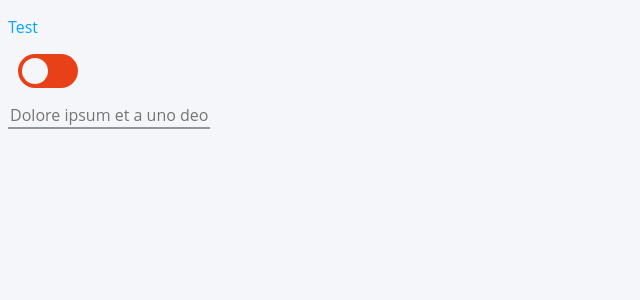
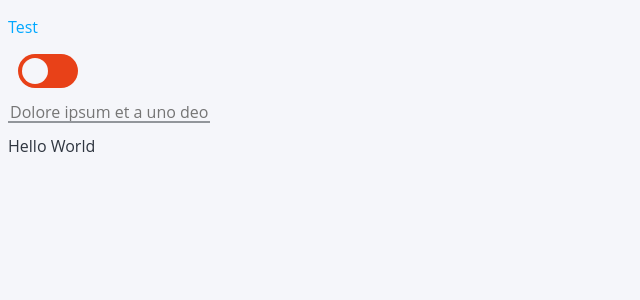
Before and after one commit to UnknownWebsite/CarPlan, a Next.js app: page / in a window 1280 px wide. Shown: the top 300 px of the page, without its empty margins (0-640 px from the left). Built offline with nearby package versions, Linux system fonts and the light colour scheme.

Commit message:
[UI] Added Label - Fixed overlap with the TextField

```diff
--- a/components/TextField.tsx
+++ b/components/TextField.tsx
@@ -26,9 +26,7 @@
     const span = useRef<HTMLSpanElement>(null);
 
     useEffect(() => {
-        console.log("Here");
         if (span != null && span.current != null) {
-            console.log(span.current.offsetWidth);
             setWidth(span.current.offsetWidth);
         }
     }, [text]);
@@ -56,9 +54,12 @@
     }
 
     return (
-        <div className={styles.text}>
-            <span className={styles.hidden} ref={span}>{text.trim() == "" ? props.placeholder : text}</span>
-            <input className={(props.disabled ? styles.disabled : styles.enabled)} style={{ width }} disabled={props.disabled} type="text" onChange={onChange} value={text} placeholder={props.placeholder} />
+        <div>
+            <div className={styles.text}>
+                <input className={(props.disabled ? styles.disabled : styles.enabled)} style={{ width }} disabled={props.disabled} type="text" onChange={onChange} value={text} placeholder={props.placeholder} />
+                <span className={styles.hidden} ref={span}>{text.trim() == "" ? props.placeholder : text}</span>
+            </div>
+            <div className={styles.spacer} style={{ width }}></div>
         </div>
     )
 }
--- /dev/null
+++ b/components/label.tsx
@@ -0,0 +1,20 @@
+import styles from '../styles/Label.module.css';
+
+export interface Props {
+    /**Weather the button is disabled*/
+    disabled?: boolean;
+
+    /**Text */
+    text: String;
+}
+
+function Label(props: Props) {
+
+    return (
+        <p className={props.disabled ? styles.disabled : styles.enabled}>
+            {props.text}
+        </p>
+    )
+}
+
+export default Label;
--- a/pages/index.tsx
+++ b/pages/index.tsx
@@ -4,14 +4,22 @@
 import Layout from '../components/layout'
 import TextField from '../components/TextField'
 
+import { useState } from 'react'
+import Label from '../components/label'
+
 const Home: NextPage = () => {
 
+  const [darkMode, setDarkMode] = useState(false);
+
+
   return (
-    <Layout>
+    <Layout darkMode={darkMode}>
       <div>
         <p className={styles.test}>Test </p>
-        <ToggleButton round onChangeToActive={() => console.log("On")} onChangeToInactive={() => console.log("off")} />
-        <TextField placeholder="Dolore ipsum et a uno deo" disabled />
+        <ToggleButton round onChange={(state) => setDarkMode(!state)} />
+        <TextField placeholder="Dolore ipsum et a uno deo" />
+        <Label text="Hello World" />
+
       </div>
     </Layout>
   )
--- a/styles/Home.module.css
+++ b/styles/Home.module.css
@@ -1,3 +1,3 @@
 .test {
-  color: var(--main-text-color);
+  color: var(--main-menu-text-color);
 }
--- /dev/null
+++ b/styles/Label.module.css
@@ -0,0 +1,7 @@
+.disabled {
+    color: var(--main-disabled-color);
+}
+
+.enabled {
+    color: var(--main-text-color);
+}
--- a/styles/TextField.module.css
+++ b/styles/TextField.module.css
@@ -1,4 +1,3 @@
-/*TODO border*/
 .enabled {
     position: absolute;
     color: var(--main-text-color);
@@ -10,7 +9,7 @@
     background-color: var(--main-bg-color);
     display: inline-block;
     min-width: 50px;
-    pointer-events: auto;
+    height: 1rem;
 }
 
 .enabled:hover {
@@ -28,6 +27,11 @@
     border-top: 0px;
     border-left: 0px;
     border-right: 0px;
+}
+
+.spacer {
+    opacity: 0;
+    height: 1rem;
 }
 
 .hidden {
@@ -53,7 +57,7 @@
     position: absolute;
     color: var(--main-text-color);
     border-style: solid;
-    border-color: var(--main-disabled-color);
+    border-color: 0px;
     border-top: 0px;
     border-left: 0px;
     border-right: 0px;
--- a/styles/globals.css
+++ b/styles/globals.css
@@ -2,7 +2,8 @@
   /*Colors for the light mode*/
   --light-bg-color: #f5f6fa;
   --light-menu-color: #2f3640;
-  --light-text-color: #00a8ff;
+  --light-menu-text-color: #00a8ff;
+  --light-text-color: #2f3640;
   --light-error-color: #e84118;
   --light-highlight-color: #353b48;
   --light-disabled-color: #92969b;
@@ -11,6 +12,7 @@
   /*Colors for the dark mode*/
   --dark-bg-color: #353b48;
   --dark-menu-color: #40739e;
+  --dark-menu-text-color: #f5f6fa;
   --dark-text-color: #f5f6fa;
   --dark-error-color: #c23616;
   --dark-highlight-color: #487eb0;
@@ -20,6 +22,7 @@
   /*Colors currently in use*/
   --main-bg-color: var(--light-bg-color);
   --main-menu-color: var(--light-menu-color);
+  --main-menu-text-color: var(--light-menu-text-color);
   --main-text-color: var(--light-text-color);
   --main-error-color: var(--light-error-color);
   --main-highlight-color: var(--light-highlight-color);
```
